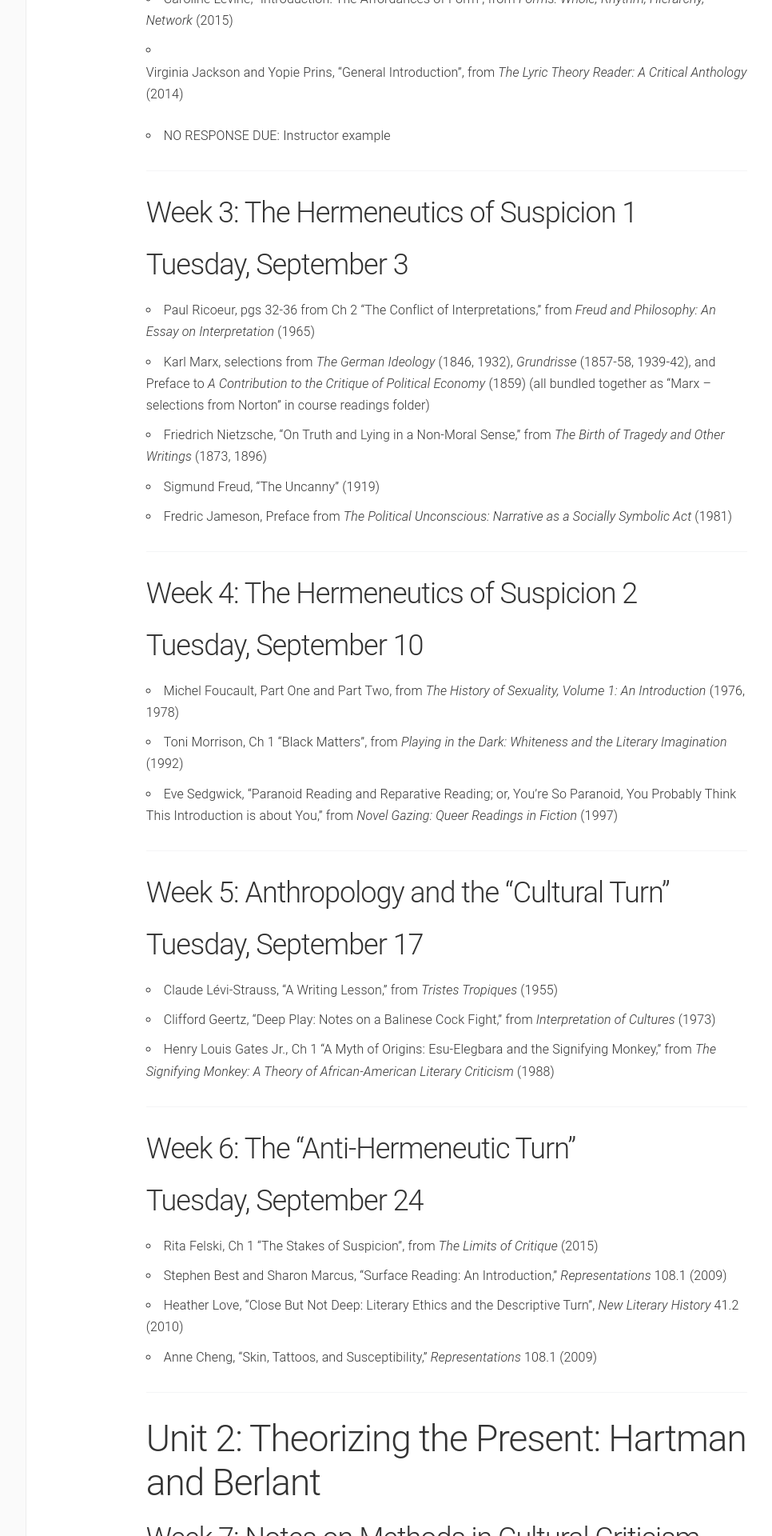
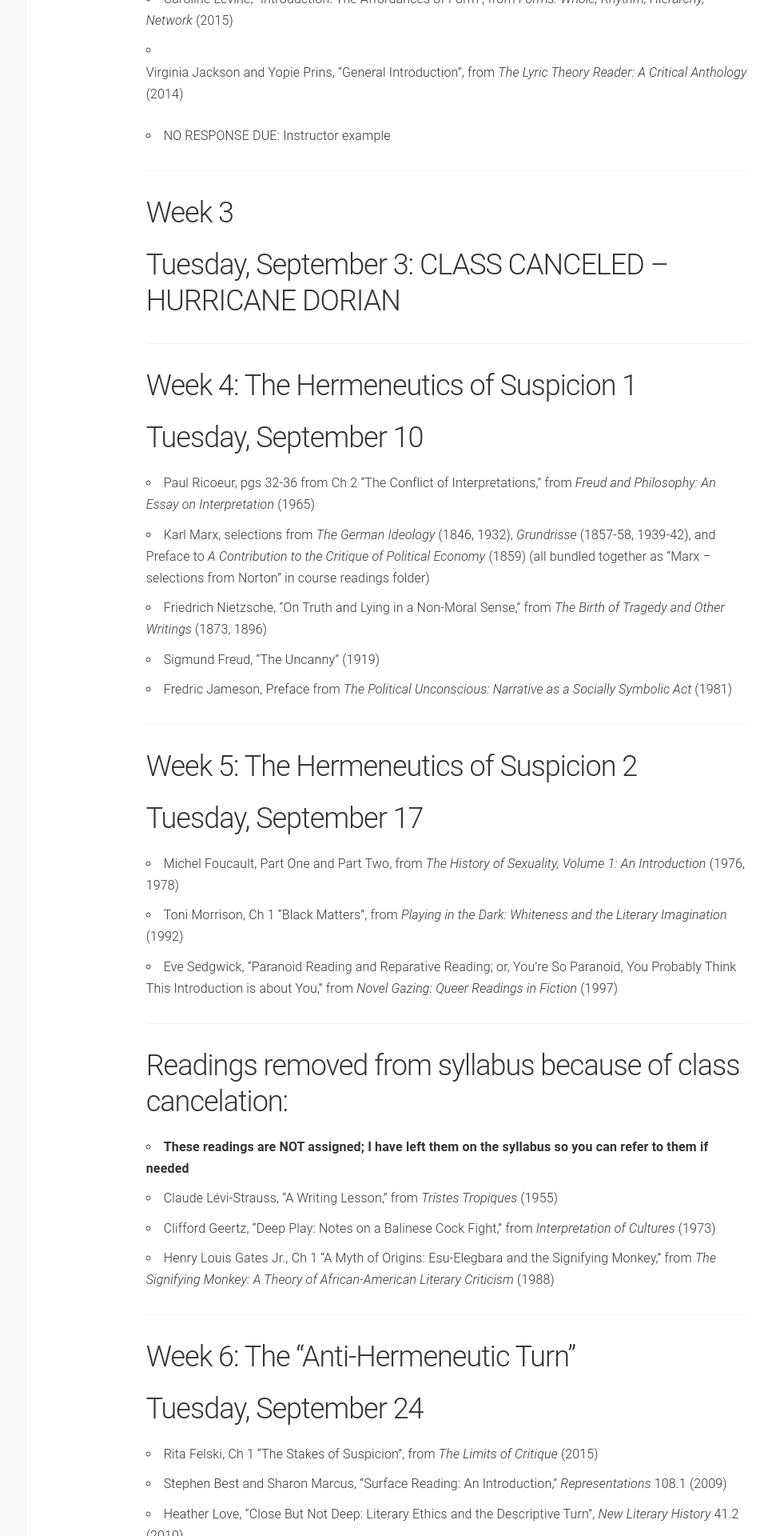
Before and after one commit to lcthomas/eng681f19, a Jekyll site: the page built from schedule.md, in a window 1280 px wide. Shown: the part 857-2777 px from the top of the page at 80% size, without its empty margins (180-1146 px from the left). Built offline with Jekyll 4.4.1, drawn with Linux system fonts in a browser that asks for light colours; some of the changed text lies outside the part shown.

Commit message:
post-Dorian changes to reading

```diff
--- a/schedule.md
+++ b/schedule.md
@@ -26,8 +26,13 @@ navigation: 3
 
 ----
 
-## Week 3: The Hermeneutics of Suspicion 1
-## Tuesday, September 3
+## Week 3
+## Tuesday, September 3: CLASS CANCELED -- HURRICANE DORIAN
+
+----
+
+## Week 4: The Hermeneutics of Suspicion 1
+## Tuesday, September 10
 * Paul Ricoeur, pgs 32-36 from Ch 2 "The Conflict of Interpretations," from _Freud and Philosophy: An Essay on Interpretation_ (1965)
 * Karl Marx, selections from _The German Ideology_ (1846, 1932), _Grundrisse_ (1857-58, 1939-42), and Preface to _A Contribution to the Critique of Political Economy_ (1859) (all bundled together as “Marx – selections from Norton” in course readings folder)
 * Friedrich Nietzsche, "On Truth and Lying in a Non-Moral Sense," from _The Birth of Tragedy and Other Writings_ (1873, 1896)
@@ -36,16 +41,16 @@ navigation: 3
 
 ----
 
-## Week 4: The Hermeneutics of Suspicion 2
-## Tuesday, September 10
+## Week 5: The Hermeneutics of Suspicion 2
+## Tuesday, September 17
 * Michel Foucault, Part One and Part Two, from _The History of Sexuality, Volume 1: An Introduction_ (1976, 1978)
 * Toni Morrison, Ch 1 "Black Matters", from _Playing in the Dark: Whiteness and the Literary Imagination_ (1992)
 * Eve Sedgwick, "Paranoid Reading and Reparative Reading; or, You’re So Paranoid, You Probably Think This Introduction is about You," from _Novel Gazing: Queer Readings in Fiction_ (1997)
 
 ----
 
-## Week 5: Anthropology and the "Cultural Turn"
-## Tuesday, September 17
+## Readings removed from syllabus because of class cancelation:
+* **These readings are NOT assigned; I have left them on the syllabus so you can refer to them if needed**
 * Claude Lévi-Strauss, “A Writing Lesson,” from _Tristes Tropiques_ (1955)
 * Clifford Geertz, "Deep Play: Notes on a Balinese Cock Fight,” from _Interpretation of Cultures_ (1973)
 * Henry Louis Gates Jr., Ch 1 "A Myth of Origins: Esu-Elegbara and the Signifying Monkey,” from _The Signifying Monkey: A Theory of African-American Literary Criticism_ (1988)
```
Also changed, not shown: other parts of schedule.md (+1 -0 lines).
